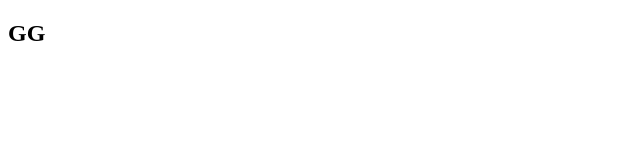
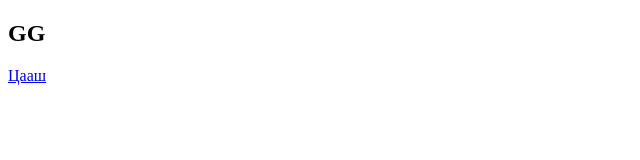
Before and after one commit to mshuiter-wq/Tengis053, a plain HTML site: page index.html in a window 1280 px wide. Shown: the full height of the page, 0-640 px from the left. Drawn offline with Linux system fonts and the light colour scheme.

Commit message:
index.html

```diff
--- a/index.html
+++ b/index.html
@@ -7,7 +7,7 @@
 </head>
 <body>
     <h2>GG</h2>
-    <a href="index2.html"></a>
+    <a href="index2.html">Цааш</a>
 
 </body>
 </html>
```
Also changed, not shown: car/index.html (renamed from car/index2.html).
